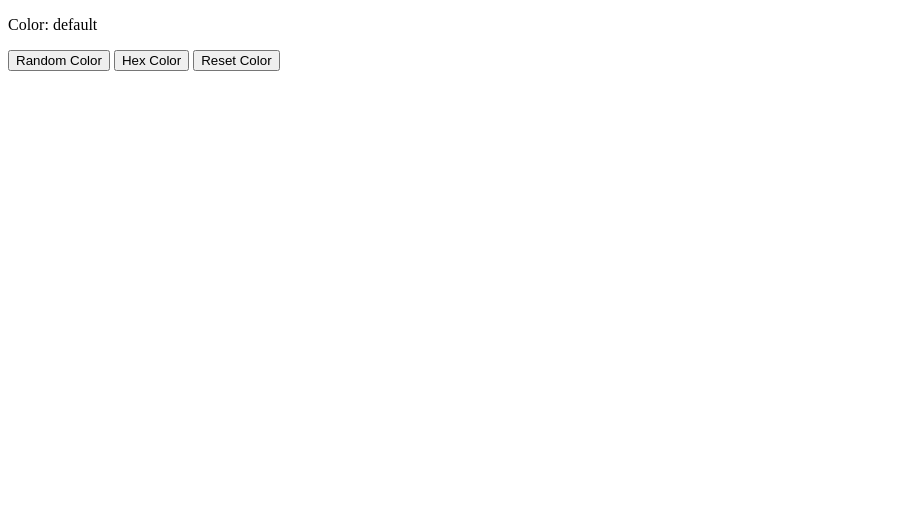
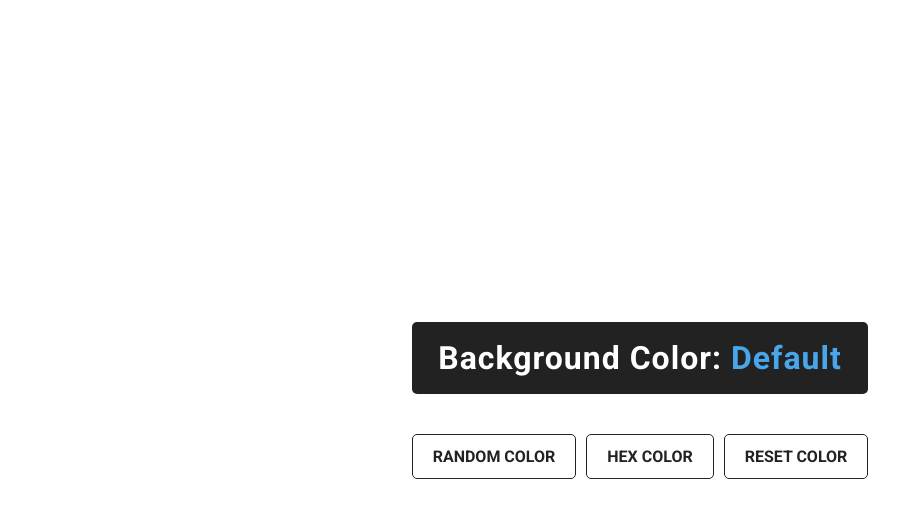
Before and after one commit to ESteban-07/DOM-PROJECTS-JS, a plain HTML site: page 01-color-flipper/index.html in a window 1280 px wide. Shown: the whole page, without its empty margins (0-923 px from the left). Drawn offline with Linux system fonts and the light colour scheme.

Commit message:
aplplying styles

```diff
--- a/01-color-flipper/index.html
+++ b/01-color-flipper/index.html
@@ -8,12 +8,16 @@
     <link rel="stylesheet" href="./style.css">
 </head>
 <body>
-    <p id="demo">Color: default</p>
-
-    <button id="btn-1">Random Color</button>
-    <button id="btn-2">Hex Color</button>
-    <button id="btn-3">Reset Color</button>
-
+    <div class="grid">
+        <div class="grid-wrapper">
+            <p id="demo" class="demo">Background Color: <span id="span" class="span">Default</span></p>
+            <div class="button-wrapper">
+                <button id="btn-1" class="btn">Random Color</button>
+                <button id="btn-2" class="btn">Hex Color</button>
+                <button id="btn-3" class="btn">Reset Color</button>
+            </div>
+        </div>
+    </div>
     <script src="./main.js"></script>
 </body>
 </html>
--- a/01-color-flipper/main.js
+++ b/01-color-flipper/main.js
@@ -2,6 +2,7 @@
 const arrayColors = ['Red', 'Green', 'Rgba(133,122,200)', '#F15025'];
 const colorCode = '0123456789ABCDEF';
 const paragraph = document.getElementById('demo');
+const span = document.getElementById('span');
 const btnRandom = document.getElementById('btn-1');
 const btnHex = document.getElementById('btn-2');
 const btnReset = document.getElementById('btn-3');
@@ -15,7 +16,7 @@ btnReset.addEventListener("click", defaultColor);
 function randomBackground () {
     const random = Math.floor(Math.random() * arrayColors.length);
     document.body.style.background = arrayColors[random];
-    paragraph.innerHTML = `Color: ${arrayColors[random]}`;
+    span.innerHTML = arrayColors[random];
 }
 
 function hexadecimalBackground () {
@@ -24,10 +25,10 @@ function hexadecimalBackground () {
         color += colorCode[Math.floor(Math.random() * colorCode.length)];
     }
     document.body.style.background = color;
-    paragraph.innerHTML = `Color: ${color}`;
+    span.innerHTML = color;
 }
 
 function defaultColor() {
     document.body.style.background = 'transparent';
-    paragraph.innerHTML = 'Color: default';
+    span.innerHTML = 'Default';
 }
--- a/01-color-flipper/style.css
+++ b/01-color-flipper/style.css
@@ -0,0 +1,59 @@
+/* Typografy */
+@import url("https://fonts.googleapis.com/css?family=Open+Sans|Roboto:400,700&display=swap");
+
+/* Global Styles */
+* {
+    margin: 0;
+    padding: 0;
+    box-sizing: border-box;
+}
+
+body {
+    font-family: "Roboto", sans-serif;
+}
+
+/* Grid */
+.grid {
+    width: 100vw;
+    height: 100vh;
+    display: grid;
+    justify-content: center;
+    align-content: center;
+}
+
+.grid-wrapper .demo {
+    background-color: #222222;
+    color: #FFFFFF;
+    font-size: 32px;
+    font-weight: bold;
+    text-align: center;
+    letter-spacing: 1px;
+    line-height: 1.25;
+    border-radius: 5px;
+    margin-bottom: 40px;
+    padding: 16px;
+}
+
+.demo #span {
+    color: #49A6E9;
+}
+
+.button-wrapper {
+    display: flex;
+    column-gap: 10px;
+}
+
+.button-wrapper .btn {
+    background-color: transparent;
+    border: 1px solid  #222222;
+    border-radius: 5px;
+    color: #222222;
+    font-family: "Roboto", sans-serif;
+    font-size: 16px;
+    font-weight: bold;
+    text-align: center;
+    text-transform: uppercase;
+    padding: 12px 20px;
+    flex-grow: 1;
+    cursor: pointer;
+}
```
